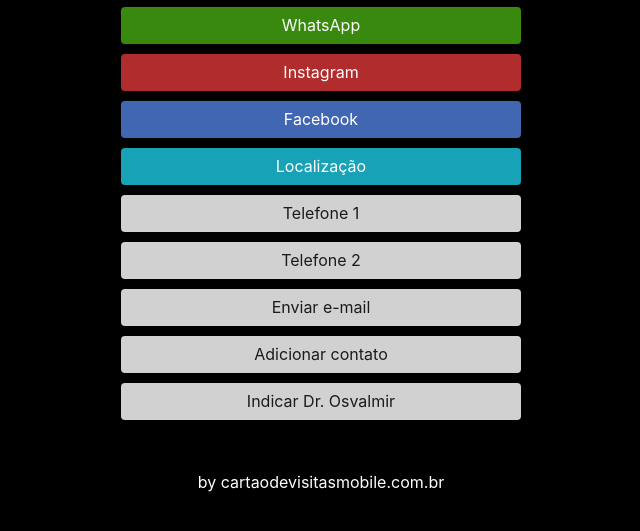
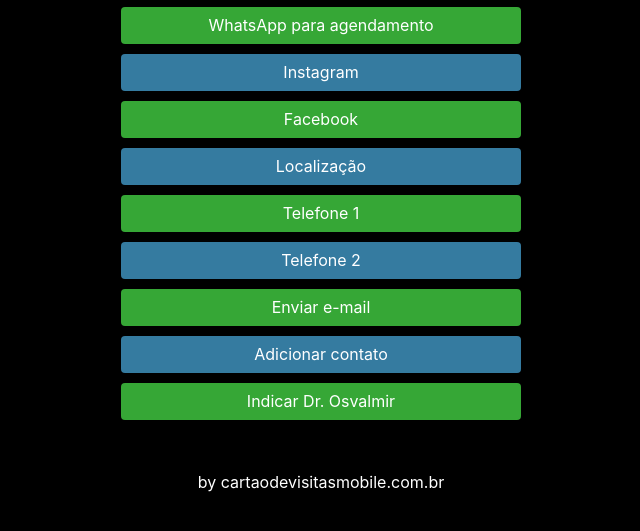
Before and after one commit to startdes/drosvalmir, a plain HTML site: page index.html in a window 1280 px wide. Shown: the part 213-744 px from the top of the page, without its empty margins (319-959 px from the left). Drawn offline with Linux system fonts and the light colour scheme.

Commit message:
Add files via upload

```diff
--- a/css/stilo.css
+++ b/css/stilo.css
@@ -34,9 +34,16 @@ body {
 }
 
 .geral {
-    background-color: #d1d1d1;
+    background-color: #357ba0;
     border: 0px;
-    color: #191b1c;
+
+
+}
+
+.geral2 {
+    background-color: #36a736;
+    border: 0px;
+
 
 }
 
--- a/index.html
+++ b/index.html
@@ -42,7 +42,7 @@
 
         <div class="divconteudo">
             <a href="https://api.whatsapp.com/send?phone=554599929320" target="_blank">
-                <div class="btn btn-success divlinks zapzapcolor">WhatsApp
+                <div class="btn btn-secondary divlinks geral2">WhatsApp para agendamento
                 </div>
             </a>
         </div>
@@ -50,28 +50,28 @@
 
         <div class="divconteudo">
             <a href="https://www.instagram.com/drosvalmir" target="_blank">
-                <div class="btn btn-danger divlinks instacolor">Instagram
+                <div class="btn btn-secondary divlinks geral">Instagram
                 </div>
             </a>
         </div>
 
         <div class="divconteudo">
             <a href="https://www.facebook.com/drosvalmir" target="_blank">
-                <div class="btn btn-primary divlinks facecolor">Facebook
+                <div class="btn btn-secondary divlinks geral2">Facebook
                 </div>
             </a>
         </div>
 
         <div class="divconteudo">
             <a href="https://goo.gl/maps/LK6i7iUtNTJ2" target="_blank">
-                <div class="btn btn-info divlinks">Localização
+                <div class="btn btn-secondary divlinks geral">Localização
                 </div>
             </a>
         </div>
 
         <div class="divconteudo">
             <a href="tel:04530377721" target="_blank">
-                <div class="btn btn-secondary divlinks geral">Telefone 1</div>
+                <div class="btn btn-secondary divlinks geral2">Telefone 1</div>
             </a>
         </div>
 
@@ -89,7 +89,7 @@
 -->
         <div class="divconteudo">
             <a href="mailto:institutodolago@gmail.com" target="_blank">
-                <div class="btn btn-secondary divlinks geral">Enviar e-mail</div>
+                <div class="btn btn-secondary divlinks geral2">Enviar e-mail</div>
             </a>
         </div>
         <div class="divconteudo">
@@ -100,7 +100,7 @@
 
         <div class="divconteudo">
             <a href='whatsapp://send?text=*CVM - Dr. Osvalmir Sá da Silva:* http://drosvalmir.cartaodevisitasmobile.com.br'>
-                <div class="btn btn-secondary divlinks geral">Indicar Dr. Osvalmir</div>
+                <div class="btn btn-secondary divlinks geral2">Indicar Dr. Osvalmir</div>
             </a>
         </div>
 
```
Also changed, not shown: 1 other file.
